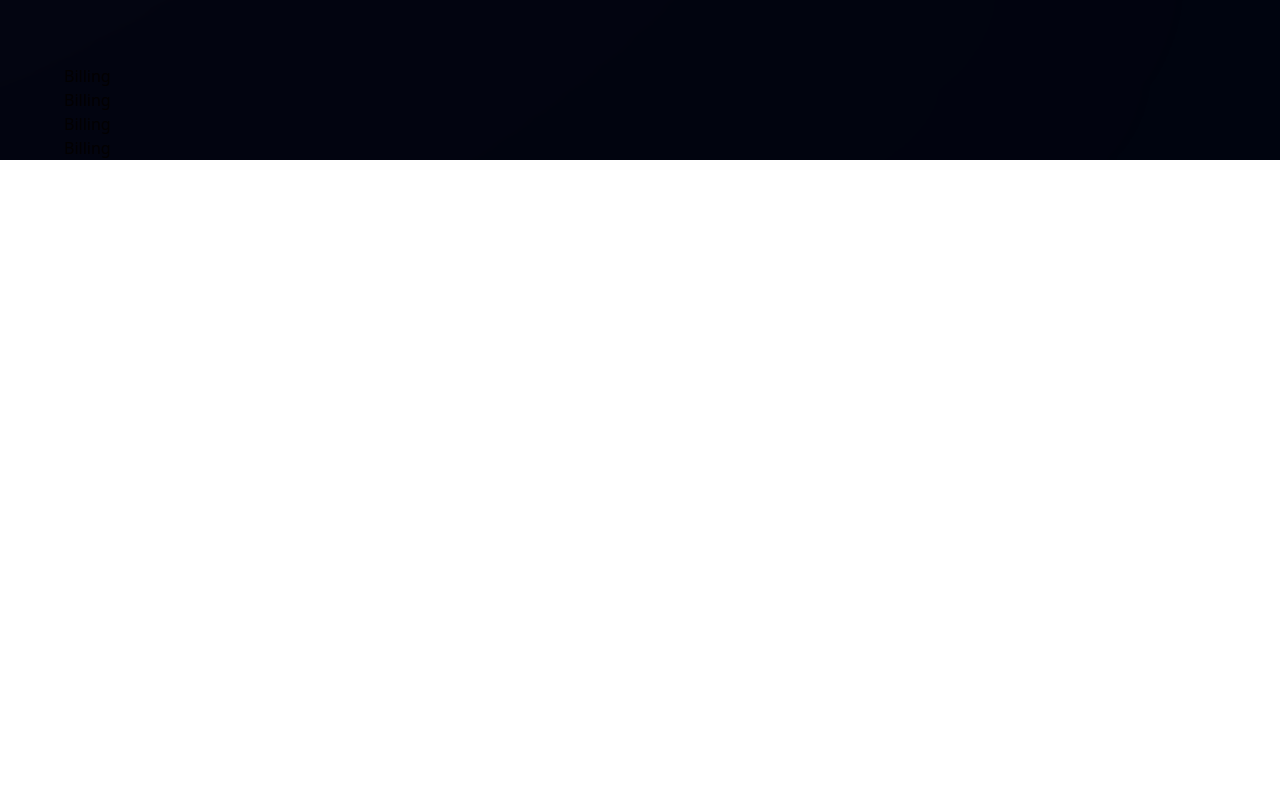
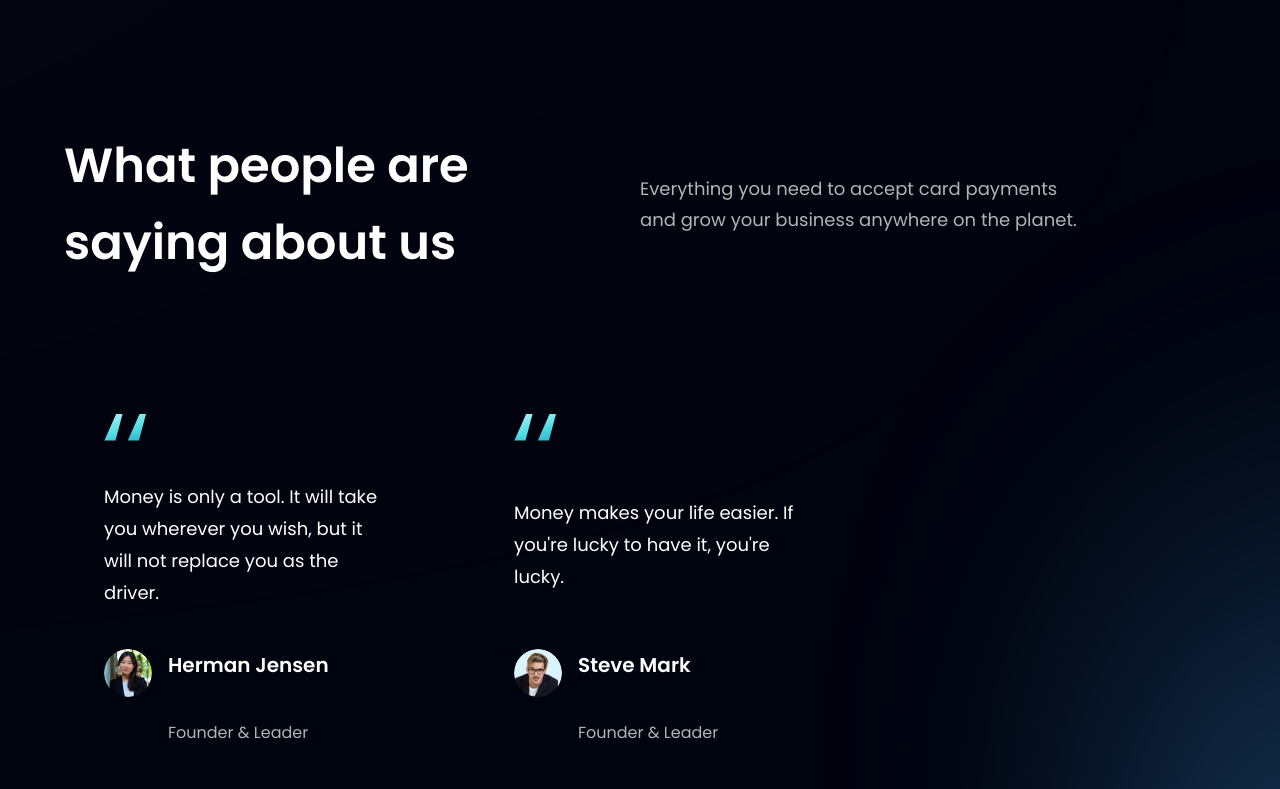
Before and after one commit to Julio-Norberto/hoobank-modern-website, a React (Vite) app: page / in a window 1280 px wide. Shown: the part 2691-3480 px from the top of the page. Before the commit the page ends 2851 px from the top, so only its background shows below. Built offline with nearby package versions, Linux system fonts and the light colour scheme.

Commit message:
create Testimonials and FeedbackCard

```diff
--- a/src/components/FeedBackCard.jsx
+++ b/src/components/FeedBackCard.jsx
@@ -1,9 +1,20 @@
 import React from "react";
+import { quotes } from '../assets'
 
-export default function FeedBackCard() {
+export default function FeedBackCard({ content, name, title, img }) {
     return (
-        <div>
-            <p>Billing</p>
+        <div className="flex justify-between flex-col px-10 py-12 rounded-[20px] max-w-[370px] md:mr-10 sm:mr-5 mr-0 my-5 feedback-card">
+            <img src={quotes} alt="quotes" className="w-[42px] h-[27px] object-contain" />
+            <p className="font-poppins font-normal text-[18px] leading-[32px] text-white my-10">{content}</p>
+
+            <div className="flex flex-row">
+                <img src={img} alt={name} className="w-[48px] h-[48px] rounded-full" />
+
+                <div className="flex flex-col ml-4">
+                    <h4 className="font-poppins font-semibold text-[20px] leading-[32px] text-white"> {name} </h4>
+                    <p className="font-poppins font-normal text-[16px] leading-[24px] text-dimWhite my-10"> {title} </p>
+                </div>
+            </div>
         </div>
     )
 }
--- a/src/components/Testimonials.jsx
+++ b/src/components/Testimonials.jsx
@@ -1,9 +1,28 @@
 import React from "react";
+import { feedback } from '../constants'
+import styles from '../style'
+import FeedbackCard from './FeedBackCard'
 
 export default function Testimonials() {
     return (
-        <div>
-            <p>Billing</p>
-        </div>
+        <section id="clients" className={`${styles.paddingY} ${styles.flexCenter} flex-col relative`}>
+            <div className="absolute z-[0] w-[60%] h-[60%] -right-[50%] rounded-full blue__gradient" />
+
+            <div className="w-full flex justify-between items-center md:flex-row flex-col sm:mb-16 mb-6 relative z-[1]">
+                <h1 className={styles.heading2}>What people are <br className="sm:block hidden" /> saying about us</h1>
+
+                <div className="w-full md:mt-0 mt-6">
+                    <p className={`${styles.paragraph} text-left max-w-[450px]`}>
+                        Everything you need to accept card payments and grow your business anywhere on the planet.
+                    </p>
+                </div>
+            </div>
+
+            <div className="flex flex-wrap sm:justify-start justify-center w-full feedback-container relative z-[1]">
+                {feedback.map((card) => (
+                    <FeedbackCard key={card.id} {...card} />
+                ))}
+            </div>
+        </section>
     )
 }
```
